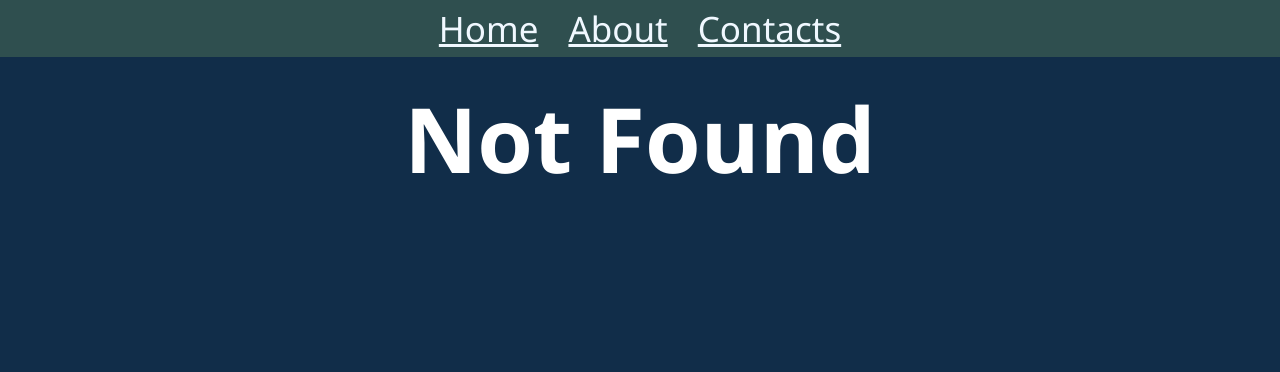
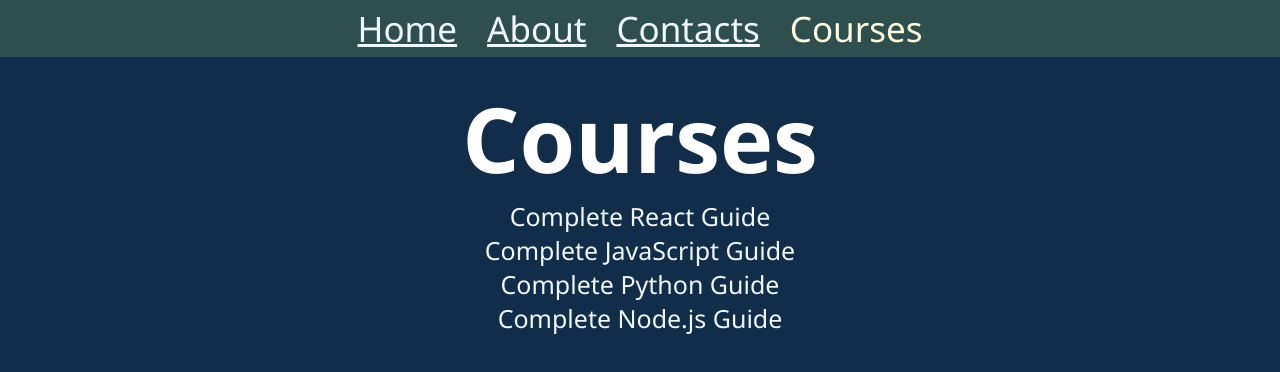
Before and after one commit to 95Kiryl/ToDoList_React, a React (Create React App) app in the folder 26-react-router/: page /courses in a window 1280 px wide. Before the commit this address had no page. Shown: the top 372 px of the page. Built offline with nearby package versions, Linux system fonts and the light colour scheme.

Commit message:
Content SingleCourses

```diff
--- a/26-react-router/src/App.css
+++ b/26-react-router/src/App.css
@@ -2,14 +2,23 @@
   text-align: center;
 }
 
-/* .active {
+.active {
   color: lightyellow;
   text-decoration: none;
-} */
+}
 
 .activeLink {
   color: lightyellow;
   text-decoration: none;
+}
+
+.courseLink {
+  font-size: 25px;
+  text-decoration: none;
+}
+
+.courseLink:hover {
+  text-decoration: underline;
 }
 
 a {
--- a/26-react-router/src/App.jsx
+++ b/26-react-router/src/App.jsx
@@ -1,10 +1,13 @@
-import './App.css';
 import { BrowserRouter, Route, Routes } from 'react-router-dom';
 import Home from './components/Home';
 import About from './components/About';
 import Contacts from './components/Contacts';
 import NotFound from './components/NotFound';
 import MainLayout from './layouts/MainLayout';
+import Courses from './components/Courses';
+import SingleCourse from './components/SingleCourse';
+import courses from './data/courses';
+import './App.css';
 
 function App() {
   return (
@@ -15,6 +18,8 @@ function App() {
             <Route index element={<Home />} />
             <Route path="about" element={<About />} />
             <Route path="contacts" element={<Contacts />} />
+            <Route path="courses" element={<Courses />} />
+            <Route path="courses/:slug" element={<SingleCourse />} />
             <Route path="*" element={<NotFound />} />
           </Route>
         </Routes>
--- /dev/null
+++ b/26-react-router/src/components/Courses.jsx
@@ -0,0 +1,21 @@
+import { Link } from 'react-router-dom';
+import courses from '../data/courses.js';
+
+const Courses = () => {
+  return (
+    <>
+      <h1>Courses</h1>
+      {courses.map((course) => {
+        return (
+          <div key={course.id}>
+            <Link className="courseLink" to={course.slug}>
+              {course.title}
+            </Link>
+          </div>
+        );
+      })}
+    </>
+  );
+};
+
+export default Courses;
--- a/26-react-router/src/components/Menu.jsx
+++ b/26-react-router/src/components/Menu.jsx
@@ -24,6 +24,12 @@ const Menu = () => {
       >
         Contacts
       </NavLink>
+      <NavLink
+        className={({ isActive }) => (isActive ? 'activeLink' : 'link')}
+        to="courses"
+      >
+        Courses
+      </NavLink>
     </nav>
   );
 };
--- /dev/null
+++ b/26-react-router/src/components/SingleCourse.jsx
@@ -0,0 +1,19 @@
+import courses from '../data/courses';
+import { Link, useParams } from 'react-router-dom';
+
+const SingleCourse = () => {
+  const params = useParams();
+  const course = courses.find((course) => course.slug === params.slug);
+  return (
+    <>
+      <h1>{course.title}</h1>
+      <h2>{course.slug}</h2>
+      <h3>{course.id}</h3>
+      <Link to=".." relative="path">
+        All courses
+      </Link>
+    </>
+  );
+};
+
+export default SingleCourse;
--- /dev/null
+++ b/26-react-router/src/data/courses.js
@@ -0,0 +1,24 @@
+const courses = [
+    {
+        title: 'Complete React Guide',
+        slug: 'react',
+        id: 257
+    },
+    {
+        title: 'Complete JavaScript Guide',
+        slug: 'javascript',
+        id: 573
+    },
+    {
+        title: 'Complete Python Guide',
+        slug: 'python',
+        id: 872
+    },
+    {
+        title: 'Complete Node.js Guide',
+        slug: 'node-js',
+        id: 361
+    }
+]
+
+export default courses;
```
